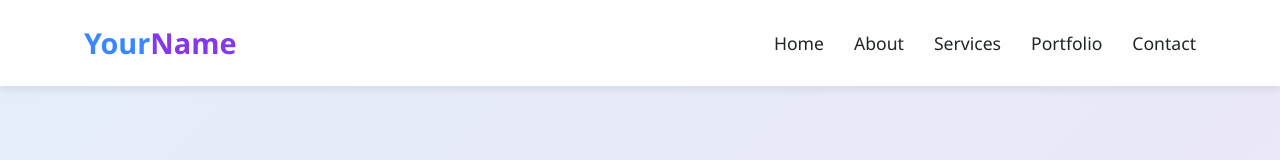
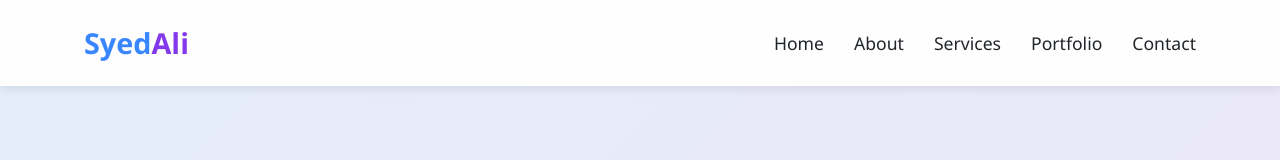
Before and after one commit to Syed-Ali-06/Portfoliolo, a plain HTML site: page index.html in a window 1280 px wide. Shown: the top 160 px of the page. Drawn offline with Linux system fonts and the light colour scheme.

Commit message:
Update index.html

```diff
--- a/index.html
+++ b/index.html
@@ -928,7 +928,7 @@
     <header id="header">
         <div class="container">
             <nav>
-                <a href="#" class="logo">Your<span>Name</span></a>
+                <a href="#" class="logo">Syed<span>Ali</span></a>
                 <div class="menu-toggle">
                     <i class="fas fa-bars"></i>
                 </div>
```
